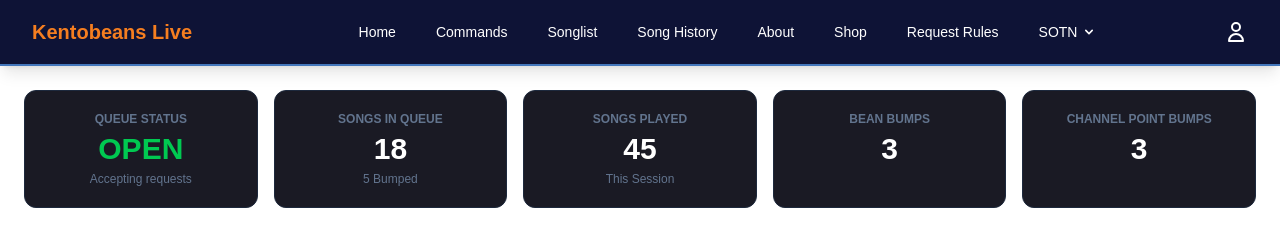
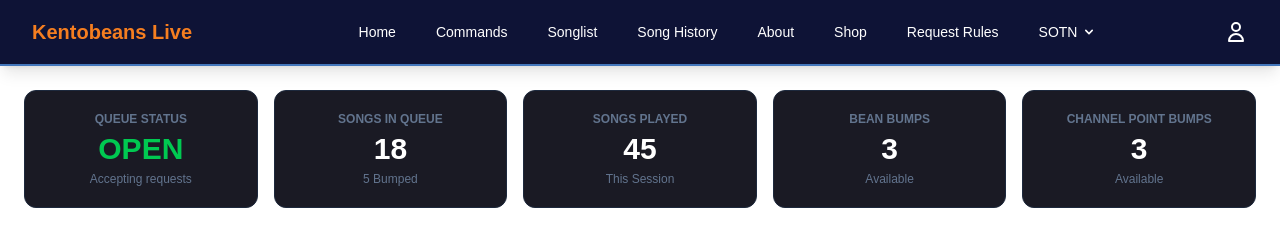
Before and after one commit to jsnphil/kentobeans-live, a Next.js app: page /songlist in a window 1280 px wide. Shown: the top 238 px of the page. Built offline with nearby package versions, Linux system fonts and the light colour scheme.

Commit message:
Song list work

```diff
--- a/src/app/songlist/page.tsx
+++ b/src/app/songlist/page.tsx
@@ -31,8 +31,12 @@ export default function SongListPage() {
             subtitle='This Session'
           />
 
-          <QueueStatCard title='Bean Bumps' value='3' />
-          <QueueStatCard title='Channel Point Bumps' value='3' />
+          <QueueStatCard title='Bean Bumps' value='3' subtitle='Available' />
+          <QueueStatCard
+            title='Channel Point Bumps'
+            value='3'
+            subtitle='Available'
+          />
 
           {/* <div className='grid grid-cols-2 gap-4 md:gap-6'>
             <QueueStatCard title='Bean Bumps' value='3' subtitle='Available' />
```
